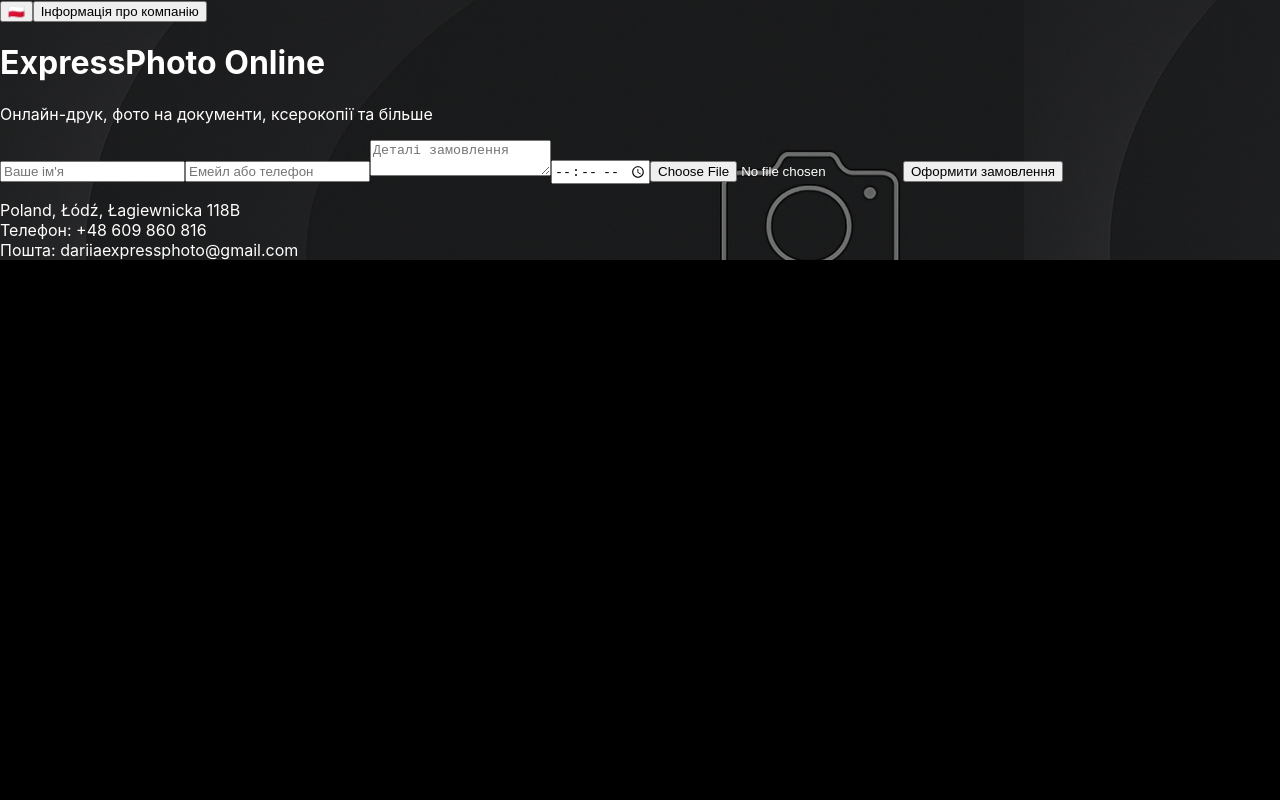
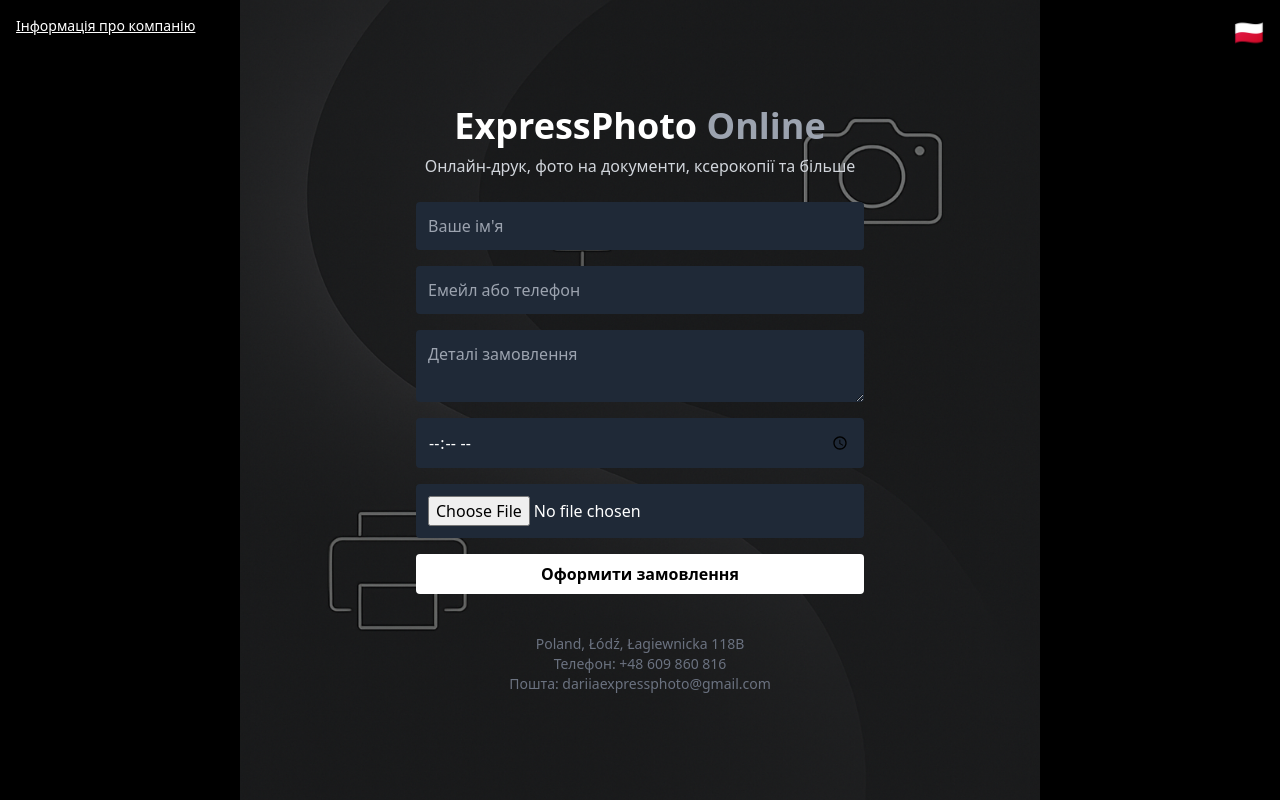
Before and after one commit to cutesuno/expressphoto-online, a Next.js app: page / in a window 1280 px wide. Built offline with nearby package versions, Linux system fonts and the light colour scheme.

Commit message:
fix layout

```diff
--- a/styles/globals.css
+++ b/styles/globals.css
@@ -1,56 +1,7 @@
-/* styles/globals.css */
+@tailwind base;
+@tailwind components;
+@tailwind utilities;
 
-html, body {
-  padding: 0;
-  margin: 0;
-  font-family: 'Inter', -apple-system, BlinkMacSystemFont, 'Segoe UI', Roboto, Oxygen,
-    Ubuntu, Cantarell, 'Open Sans', 'Helvetica Neue', sans-serif;
-  background-color: #000000;
-  color: #ffffff;
+body {
+  @apply bg-black text-white;
 }
-
-* {
-  box-sizing: border-box;
-}
-
-/* Робимо фон правильно */
-body {
-  background-image: url('/background.png');
-  background-size: cover;
-  background-position: center;
-  background-repeat: no-repeat;
-  background-attachment: fixed;
-}
-
-/* Трохи стилів для кнопок */
-button {
-  cursor: pointer;
-  transition: 0.3s ease all;
-}
-
-button:hover {
-  opacity: 0.8;
-}
-
-/* Плавна анімація елементів */
-input, textarea {
-  transition: 0.3s ease all;
-}
-
-/* Для скролу */
-::-webkit-scrollbar {
-  width: 8px;
-}
-
-::-webkit-scrollbar-track {
-  background: #000000;
-}
-
-::-webkit-scrollbar-thumb {
-  background: #555;
-  border-radius: 4px;
-}
-
-::-webkit-scrollbar-thumb:hover {
-  background: #888;
-}
```
